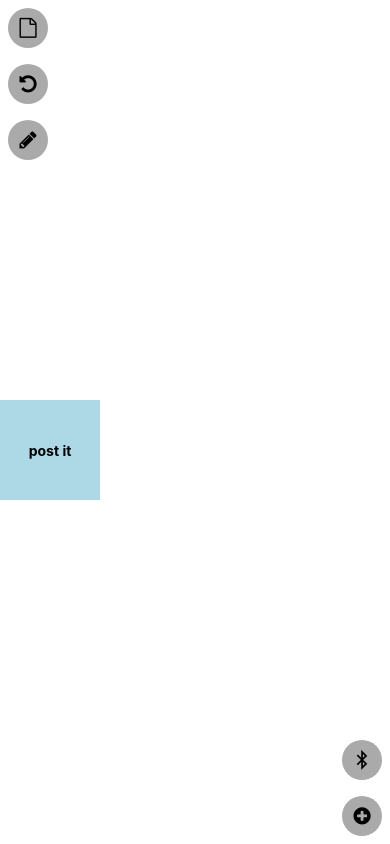
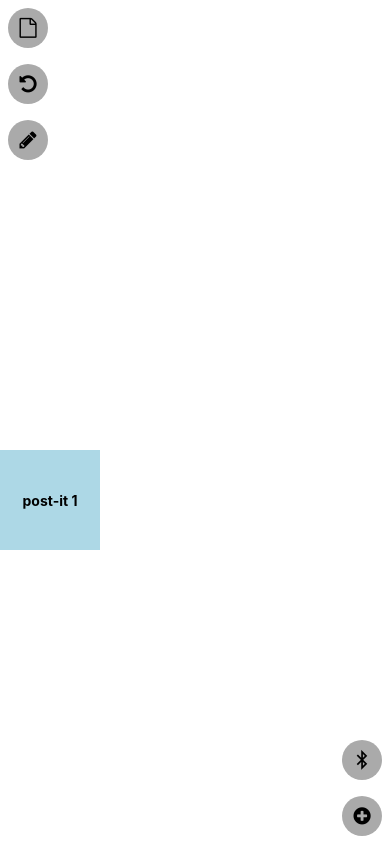
Before and after one commit to solinehayes/HCI-909-MultiDeviceCollaboration, a React Native app in the folder MultiDeviceCollab/: screen / in a window 390 px wide. Built offline with nearby package versions, Linux system fonts and the light colour scheme.

Commit message:
Post it added on button's click

```diff
--- a/MultiDeviceCollab/src/components/PostIt/PostIt.component.tsx
+++ b/MultiDeviceCollab/src/components/PostIt/PostIt.component.tsx
@@ -16,8 +16,9 @@ const styles = StyleSheet.create<Styles>({
     width: 100,
     height: 100,
     justifyContent: 'center',
-    alignItems: 'center'
-  },
+    alignItems: 'center',
+    position: 'absolute',
+    },
   text : {
     fontWeight: 'bold'
   }
@@ -46,7 +47,6 @@ export const PostIt: FunctionComponent<Props> = ({text, id}) => {
     })
   )[0]
 
-  console.log(pan.getLayout())
 
   return (
     <Animated.View
--- a/MultiDeviceCollab/src/pages/DrawingZone/DrawingZone.component.tsx
+++ b/MultiDeviceCollab/src/pages/DrawingZone/DrawingZone.component.tsx
@@ -20,12 +20,16 @@ const styles = StyleSheet.create<Styles>({
   },
 });
 
-
 export const DrawingZone: FunctionComponent = () => {
 
+  // List of post it to render
+  const [postIts, setPostIts] = React.useState([{id:1, text:"post-it 1"}])
+
+  // Function to add a post it
   const addPostIt = () => {
     console.log("Add post it")
-
+    const newId = postIts.length+1
+    setPostIts(postIts.concat({id: newId, text:"post-it "+newId}))
   }
 
   return (
@@ -37,7 +41,11 @@ export const DrawingZone: FunctionComponent = () => {
         <FloatingButton iconName="pencil" />
       </View>
 
-      <PostIt text="post it" id={1}/>
+      <View >
+        {postIts.map((postit) => (
+          <PostIt id={postit.id} text={postit.text} key={postit.id}/>
+        ))}
+      </View>
 
       <View style={styles.bottomButtonContainer}>
         <FloatingButton iconName="bluetooth-b" />
```
